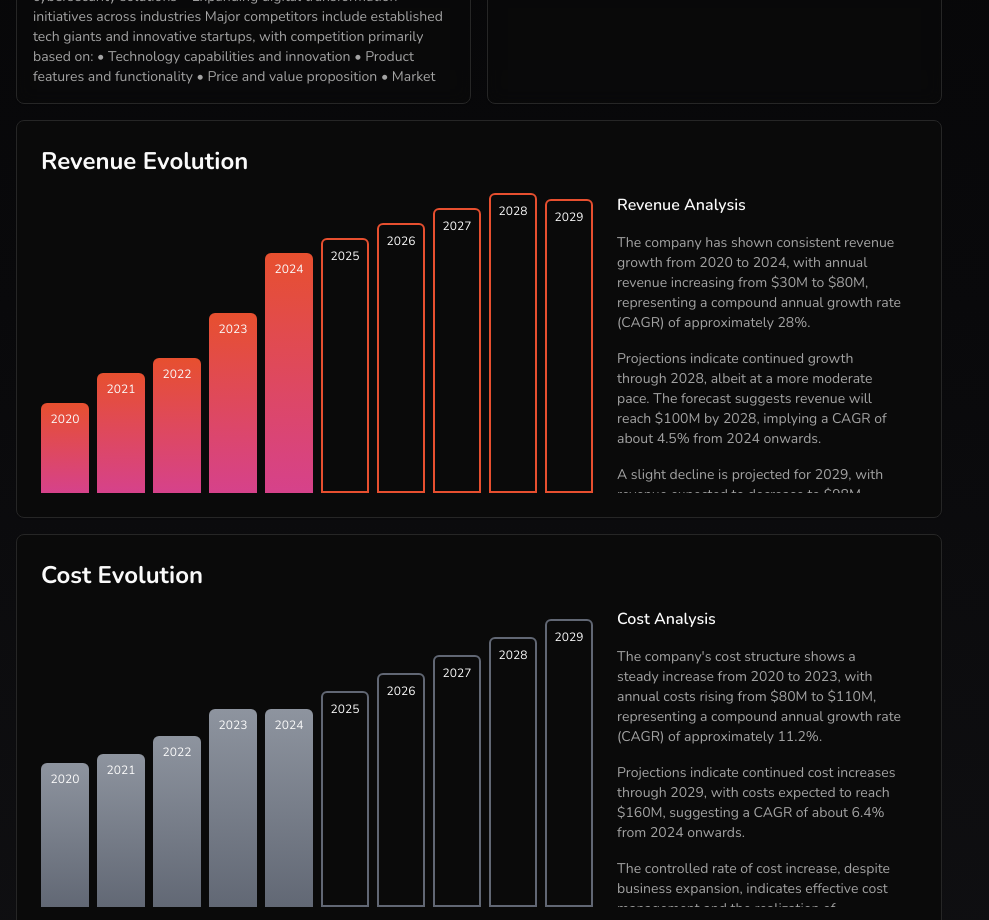
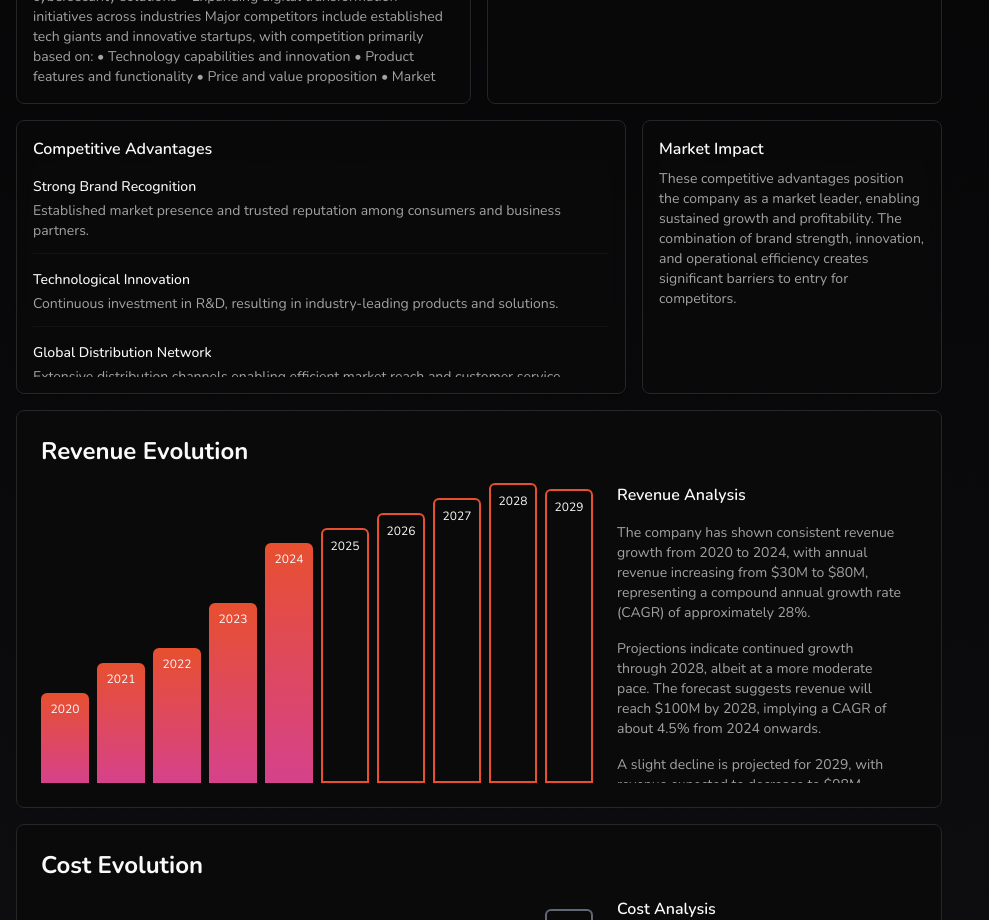
Before and after one commit to luprz/valuestockai-frontend, a Next.js app: page /search/1 in a window 1280 px wide. Shown: the part 1300-2220 px from the top of the page, without its empty margins (0-989 px from the left). Built offline with nearby package versions, Linux system fonts and the light colour scheme.

Commit message:
Add CompetitiveAdvantages component & update StockEvolution colors
The commit adds the CompetitiveAdvantages component to the SearchPage and enhances the StockEvolution chart colors by updating the backgroundColor function to include additional context parameter types.

```diff
--- a/src/app/search/[query]/page.tsx
+++ b/src/app/search/[query]/page.tsx
@@ -14,6 +14,7 @@ import { InvestmentConclusion } from '@/components/ui/investment-conclusion'
 import { PERAnalysis } from '@/components/ui/per-analysis'
 import { SectorAnalysis } from '@/components/ui/sector-analysis'
 import { DebtAnalysis } from '@/components/ui/debt-analysis'
+import { CompetitiveAdvantages } from '@/components/ui/competitive-advantages'
 
 export default function SearchPage({
   params,
@@ -36,6 +37,7 @@ export default function SearchPage({
           <CompanyMetrics />
           <PERAnalysis />
           <SectorAnalysis />
+          <CompetitiveAdvantages />
           <RevenueEvolution />
           <CostEvolution />
           <DebtAnalysis />
--- /dev/null
+++ b/src/components/ui/competitive-advantages.tsx
@@ -0,0 +1,51 @@
+'use client'
+
+import { Card } from '@/components/ui/card'
+import { ScrollArea } from '@/components/ui/scroll-area'
+
+export function CompetitiveAdvantages() {
+  return (
+    <div className="grid grid-cols-[1fr,300px] gap-4">
+      {/* Main Competitive Advantages */}
+      <Card className="p-4 bg-background/95 backdrop-blur supports-[backdrop-filter]:bg-background/60">
+        <h3 className="font-semibold mb-4">Competitive Advantages</h3>
+        <ScrollArea className="h-[200px]">
+          <div className="space-y-4">
+            <div className="border-b border-border/40 pb-3">
+              <h4 className="font-medium text-sm">Strong Brand Recognition</h4>
+              <p className="text-sm text-muted-foreground mt-1">
+                Established market presence and trusted reputation among consumers and business partners.
+              </p>
+            </div>
+            <div className="border-b border-border/40 pb-3">
+              <h4 className="font-medium text-sm">Technological Innovation</h4>
+              <p className="text-sm text-muted-foreground mt-1">
+                Continuous investment in R&D, resulting in industry-leading products and solutions.
+              </p>
+            </div>
+            <div className="border-b border-border/40 pb-3">
+              <h4 className="font-medium text-sm">Global Distribution Network</h4>
+              <p className="text-sm text-muted-foreground mt-1">
+                Extensive distribution channels enabling efficient market reach and customer service.
+              </p>
+            </div>
+            <div className="pb-3">
+              <h4 className="font-medium text-sm">Economies of Scale</h4>
+              <p className="text-sm text-muted-foreground mt-1">
+                Operational efficiency and cost advantages due to large-scale production and distribution.
+              </p>
+            </div>
+          </div>
+        </ScrollArea>
+      </Card>
+
+      {/* Impact Analysis */}
+      <Card className="p-4 bg-background/95 backdrop-blur supports-[backdrop-filter]:bg-background/60">
+        <h3 className="font-semibold mb-2">Market Impact</h3>
+        <p className="text-sm text-muted-foreground">
+          These competitive advantages position the company as a market leader, enabling sustained growth and profitability. The combination of brand strength, innovation, and operational efficiency creates significant barriers to entry for competitors.
+        </p>
+      </Card>
+    </div>
+  )
+}
--- a/src/components/ui/stock-evolution.tsx
+++ b/src/components/ui/stock-evolution.tsx
@@ -48,7 +48,12 @@ export function StockEvolution() {
         label: 'Stock Price Evolution',
         data: [...historicalData, ...projectedData],
         borderColor: '#FF5733',
-        backgroundColor: function(context) {
+        backgroundColor: function(context: {
+          chart: {
+            ctx: CanvasRenderingContext2D;
+            chartArea: { bottom: number; top: number; } | undefined;
+          };
+        }) {
           const chart = context.chart;
           const {ctx, chartArea} = chart;
           if (!chartArea) return;
```
